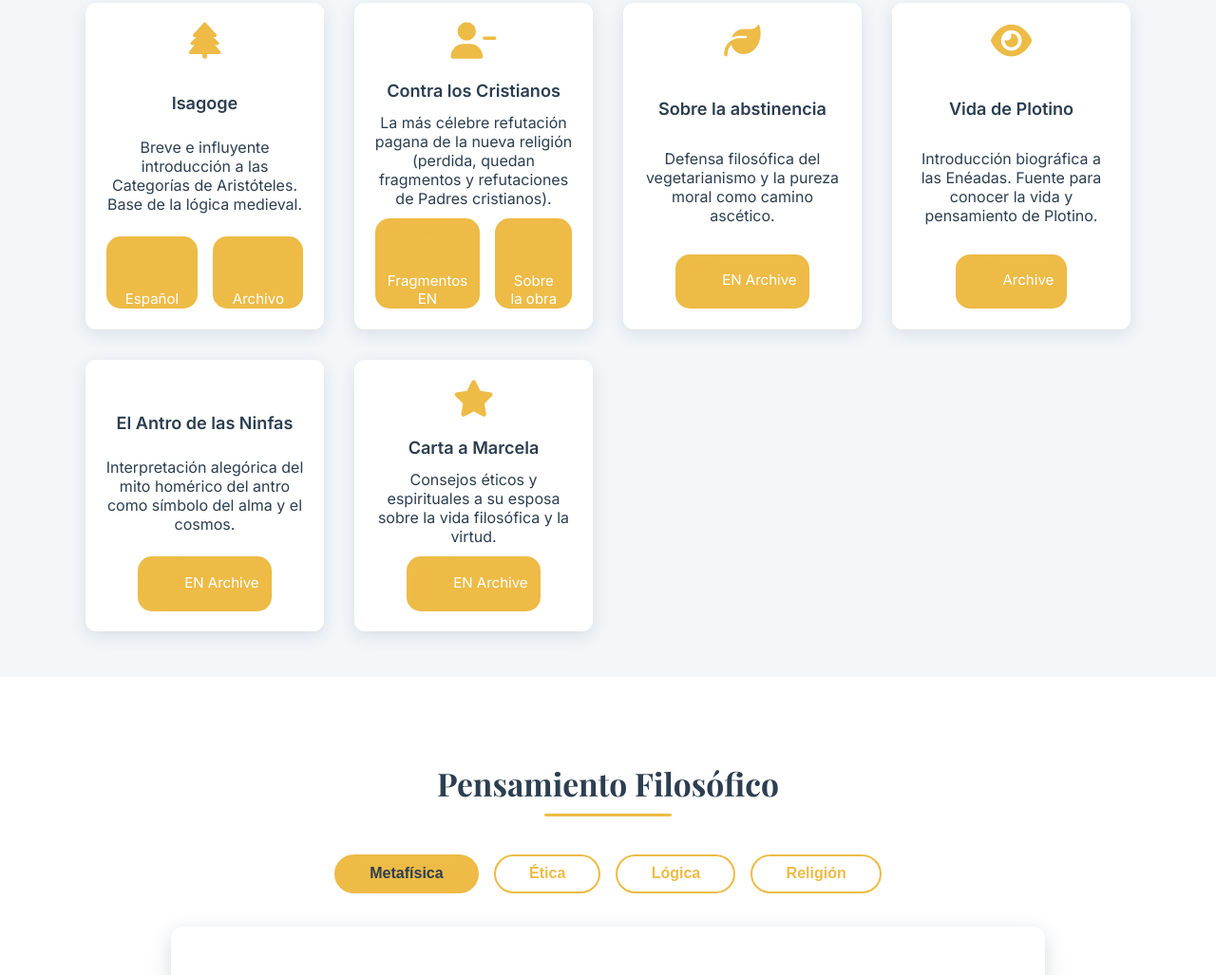
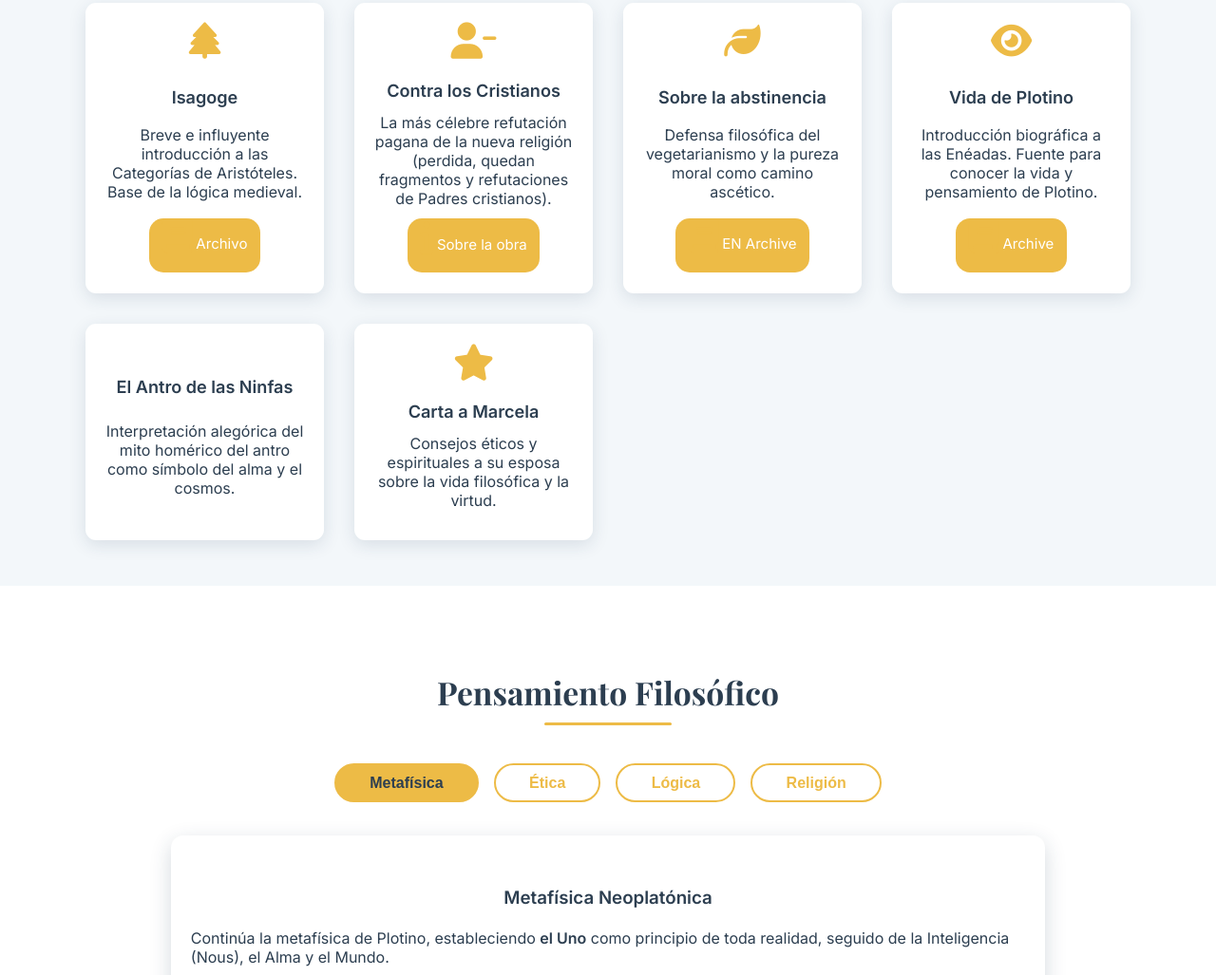
Before and after one commit to jmlucas68/porfirio, a plain HTML site: page index.html in a window 1280 px wide. Shown: the part 1674-2701 px from the top of the page at 95% size. Drawn offline with nearby package versions, Linux system fonts and the light colour scheme.

Commit message:
Update links in index.html based on cambios.md

```diff
--- a/index.html
+++ b/index.html
@@ -426,8 +426,7 @@
                     <h3>Isagoge</h3>
                     <div>Breve e influyente introducción a las Categorías de Aristóteles. Base de la lógica medieval.</div>
                     <div class="links">
-                        <a href="https://www.cervantesvirtual.com/obra/isagoge-introduccion-a-las-categorias-de-aristoteles/" target="_blank"><i class="fas fa-book"></i> Español</a>
-                        <a href="https://archive.org/details/porphyriusisagog00porp" target="_blank"><i class="fas fa-book"></i> Archivo</a>
+                        <a href="https://archive.org/details/categorias-de-interpretatione-isagoge-aristoteles-porfirio" target="_blank"><i class="fas fa-book"></i> Archivo</a>
                     </div>
                 </div>
                 <div class="w-card">
@@ -435,8 +434,7 @@
                     <h3>Contra los Cristianos</h3>
                     <div>La más célebre refutación pagana de la nueva religión (perdida, quedan fragmentos y refutaciones de Padres cristianos).</div>
                     <div class="links">
-                        <a href="https://archive.org/details/porphyryagainstc00porp" target="_blank"><i class="fas fa-book"></i> Fragmentos EN</a>
-                        <a href="https://web.archive.org/web/20161006194944/https://www.lupaproject.com/porphyry_abstract.html" target="_blank"><i class="fas fa-info"></i> Sobre la obra</a>
+                        <a href="https://archive.org/details/porfirio-contra-los-cristianos_202405" target="_blank"><i class="fas fa-info"></i> Sobre la obra</a>
                     </div>
                 </div>
                 <div class="w-card">
@@ -444,7 +442,7 @@
                     <h3>Sobre la abstinencia</h3>
                     <div>Defensa filosófica del vegetarianismo y la pureza moral como camino ascético.</div>
                     <div class="links">
-                        <a href="https://archive.org/details/porphyryonabstin00porp" target="_blank"><i class="fas fa-book"></i> EN Archive</a>
+                        <a href="https://archive.org/details/lorente-sobre-la-abstinencia-esp-1985" target="_blank"><i class="fas fa-book"></i> EN Archive</a>
                     </div>
                 </div>
                 <div class="w-card">
@@ -452,7 +450,7 @@
                     <h3>Vida de Plotino</h3>
                     <div>Introducción biográfica a las Enéadas. Fuente para conocer la vida y pensamiento de Plotino.</div>
                     <div class="links">
-                        <a href="https://archive.org/details/plotinusennead01plot" target="_blank"><i class="fas fa-book"></i> Archive</a>
+                        <a href="https://archive.org/details/porfirio-y-plotino.-vida-de-plotino-eneadas-i-ii-g-ocr-1982_202307" target="_blank"><i class="fas fa-book"></i> Archive</a>
                     </div>
                 </div>
                 <div class="w-card">
@@ -460,7 +458,6 @@
                     <h3>El Antro de las Ninfas</h3>
                     <div>Interpretación alegórica del mito homérico del antro como símbolo del alma y el cosmos.</div>
                     <div class="links">
-                        <a href="https://archive.org/details/porphyryonthecav00porp" target="_blank"><i class="fas fa-book"></i> EN Archive</a>
                     </div>
                 </div>
                 <div class="w-card">
@@ -468,7 +465,6 @@
                     <h3>Carta a Marcela</h3>
                     <div>Consejos éticos y espirituales a su esposa sobre la vida filosófica y la virtud.</div>
                     <div class="links">
-                        <a href="https://archive.org/details/porphyryletterma00porp" target="_blank"><i class="fas fa-book"></i> EN Archive</a>
                     </div>
                 </div>
             </div>
```
Also changed, not shown: commit_message.txt.
